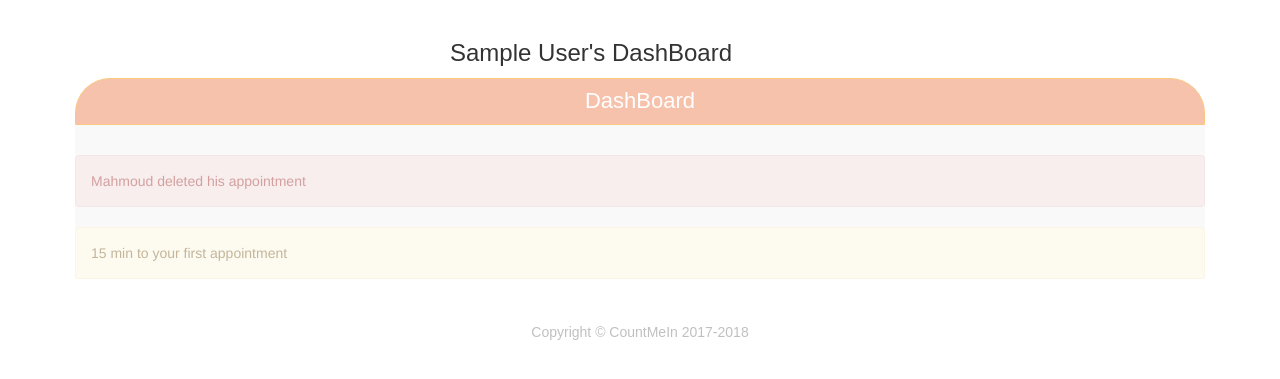
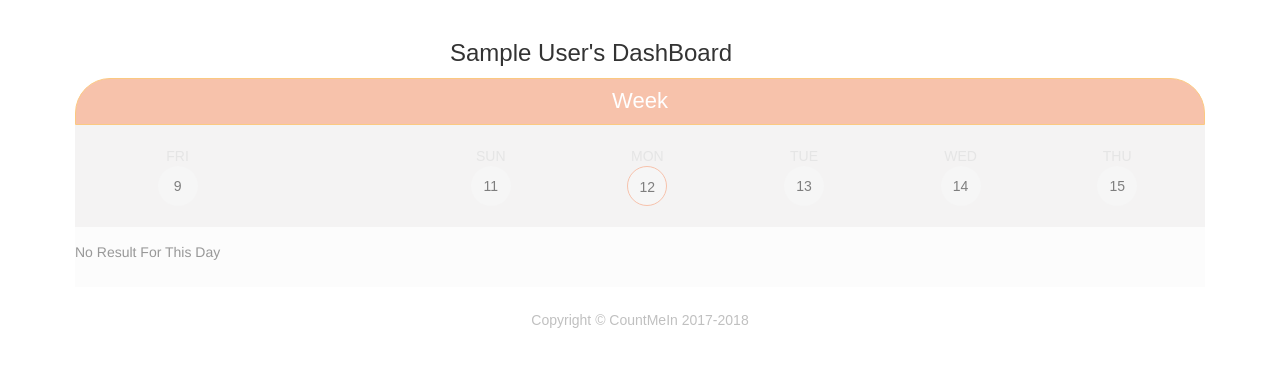
Before and after one commit to Nid173/CountMeIn_Final, a PHP site: page /Dashboard.php in a window 1280 px wide. Shown: the part 62-441 px from the top of the page. Run offline with PHP 8.4, Linux system fonts and the light colour scheme; the visitor is signed in with stand-in values (Sample User, id 1).

Commit message:
Dashboard

```diff
--- a/Dashboard.php
+++ b/Dashboard.php
@@ -114,19 +114,35 @@
 
 
     <section class="radius-top-right radius-top-left" id="dashBoard">
-      <h2 class="title radius-top-right radius-top-left">DashBoard</h2>
+      <h2 class="title radius-top-right radius-top-left">Week</h2>
       <section class="weekSection">
         <div class="row">
-          <div></div>
+          <button class="hidden-xs btn btn-default" type="button" value="9">
+            FRI<span>9</span>
+          </button>
+          <button class=" hidden-xs btn btn-default" type="button" value="10">
+          </button>
+          <button class="btn btn-default" type="button" value="11">
+            SUN<span>11</span>
+            </button>
+          <button class="btn btn-default " type="button" value="12">
+            MON<span class="selected">12</span>
+          </button>
+          <button class="btn btn-default" type="button" value="13">
+            TUE<span class=" ">13</span>
+          </button>
+          <button class="btn btn-default" type="button" value="14">
+            WED<span>14</span>
+          </button>
+          <button class="hidden-xs btn btn-default" type="button" value="15">
+            THU<span>15</span>
+          </button>
         </div>
       </section>
-      <div class="alert alert-danger">
-        Mahmoud deleted his appointment
-      </div>
-      <div class="alert alert-warning">
-        15 min to your first appointment
-      </div>
+      <section id="alerts-section">
+      </section>
     </section>
+
 
     </main>
 
@@ -141,6 +157,7 @@
     <!-- Include all compiled plugins (below), or include individual files as needed -->
     <script src="include/js/bootstrap.min.js"></script>
     <script src="include/main.js"></script>
+    <script src="include/getDashboard.js"></script>
 
   </body>
   <?php
--- a/data/dashboard.json
+++ b/data/dashboard.json
@@ -2,21 +2,21 @@
 	"notifaction": [
     {
 			"userid": "1",
-			"day": 12,
+			"day": "12",
 			"type": 0,
 			"message": "you next appointment at..",
 			"base": "software Department"
 		},
 		{
 			"userid": "1",
-			"day": 12,
+			"day": "12",
 			"type": 0,
 			"message": "your appointments list going to end",
 			"base": "software Department"
 		},
 		{
 			"userid": "1",
-			"day": 13,
+			"day": "13",
 			"type": 1,
 			"message": "morgan deleted his appointment",
 			"base": "software Department"
--- /dev/null
+++ b/include/getDashboard.js
@@ -0,0 +1,62 @@
+
+var usrid=1;
+var day=12;
+var lastSelected=12;
+function getId(){
+  var aKeyValue = window.location.search.substring(1).split('&'),
+  usrid = aKeyValue[0].split('=')[1];
+  console.log("function user:"+usrid);
+   return usrid;
+}
+
+$(document).ready(function getData(){
+  $("#dashBoard button").click(function(){
+    day = $(this).val();
+    if(lastSelected==day){
+      console.log("yes i'm");
+      return;
+    }
+    console.log("lastSelected: "+lastSelected);
+    console.log("text "+ $("button[value=" + lastSelected + "] span").text());
+
+    $('button[value= '+ lastSelected +' ] span').removeClass('selected');
+    lastSelected=day;
+    $('button[value='+ lastSelected +'] span').addClass('selected');
+    console.log("new lastSelected: "+lastSelected);
+    console.log("i'm here");
+    getData();
+  });
+  $("#alerts-section").empty();
+  usrid=getId();
+  var shtml="";
+  var count=0;
+  $.getJSON("../data/dashboard.json",function(data){
+    $.each(data.notifaction,function(){
+      if(this.userid == usrid){
+        if(this.day == day ){
+          var message = this.message;
+          var base= this.base;
+          if(this.type==0){
+            shtml+=('<div class="alert alert-warning">');
+            shtml+=("<strong> !  </strong>");
+          }else if(this.type==1){
+            shtml+=('<div class="alert alert-danger">');
+            shtml+=("<strong>DANGER! </strong>");
+          }else{
+            return;
+          }
+          shtml+=message;
+          shtml+=('<span class="base">'+base+'</span></div>');
+          $("#alerts-section").append(shtml);
+          console.log(shtml);
+          count++;
+        }
+        shtml="";
+      }
+    });
+    if(count==0){
+      $("#alerts-section").append('<p class="noResult"> No Result For This Day</p>');
+    }
+    $("#alerts-section").append(shtml);
+  });
+});
--- a/include/style.css
+++ b/include/style.css
@@ -21,6 +21,9 @@
 }
 
 /*multi file class*/
+.noResult{
+
+}
 .radius-top-left {
 	border-top-left-radius: 35px;
 }
@@ -273,12 +276,39 @@
 
 /*DashBoard Classes*/
 .weekSection {
-	background: #f4f4f4;
-	padding: 15px 0 15px 69px;
+  background-color: rgba(234, 232, 232, 1);
+	padding: 15px 5px;
 	text-align: center;
-	font-family: 'Advent Pro', sans-serif;
-	color: #cccccc;
-	font-size: 14px;
+}
+.weekSection button {
+    width: 12%;
+    margin-left: 1.28%;
+    border: none;
+    text-align: center;
+    background: transparent;
+    color: #cccccc;
+    	font-family: 'Advent Pro', sans-serif;
+    font-size: 14px;
+}
+.weekSection button:focus{
+  outline: none;
+}
+.weekSection button i .selected{
+    border: 1px solid #f0865a;
+}
+.weekSection button>span {
+    text-align: center;
+    border-radius: 100%;
+    padding: 10px;
+    display: block;
+    width: 40px;
+    height: 40px;
+    margin: 0 auto;
+    background-color: #eeeeee;
+    color: #000;
+}
+.weekSection button .selected {
+  border: 1px solid #f0865a;
 }
 
 .title {
@@ -293,9 +323,21 @@
 }
 
 #dashBoard {
-	background-color: #f4f4f4;
 	opacity: 50%;
 	margin: 12px 5px 0 5px;
+}
+#alerts-section{
+  padding: 15px 0;
+  background: #f4f4f4;
+  background: rgba(244, 244, 244, 0.5);
+}
+.base{
+    display: block;
+    position: relative;
+    font-size: 12px;
+    color: #000;
+    left: 5px;
+    bottom: -7px;
 }
 /*end of Dahsboard Classes*/
 
@@ -406,6 +448,16 @@
 }
 
 @media (max-width: 767px) {
+
+
+  /*dashboard */
+  .weekSection button{
+    width: 20%;
+  }
+
+
+
+
 /*media query multi page css*/
 .title-line{
   width: 90%;
--- a/profile.php
+++ b/profile.php
@@ -111,7 +111,7 @@
           <!-- Collect the nav links, forms, and other content for toggling -->
           <div class="collapse navbar-collapse" id="navbarCollapse">
             <ul class="nav navbar-nav">
-              <li class="active"><a href="#">DashBoard <span class="sr-only">(current)</span></a></li>
+              <li><a href="dashBoard.php?id=<?php echo $_SESSION['id'];?>">DashBoard <span class="sr-only">(current)</span></a></li>
               <li><a href="#">Appointments</a></li>
               <li><a href="#">Call Appointments</a></li>
               <li><a href="#">SMS LOGS</a></li>
```
